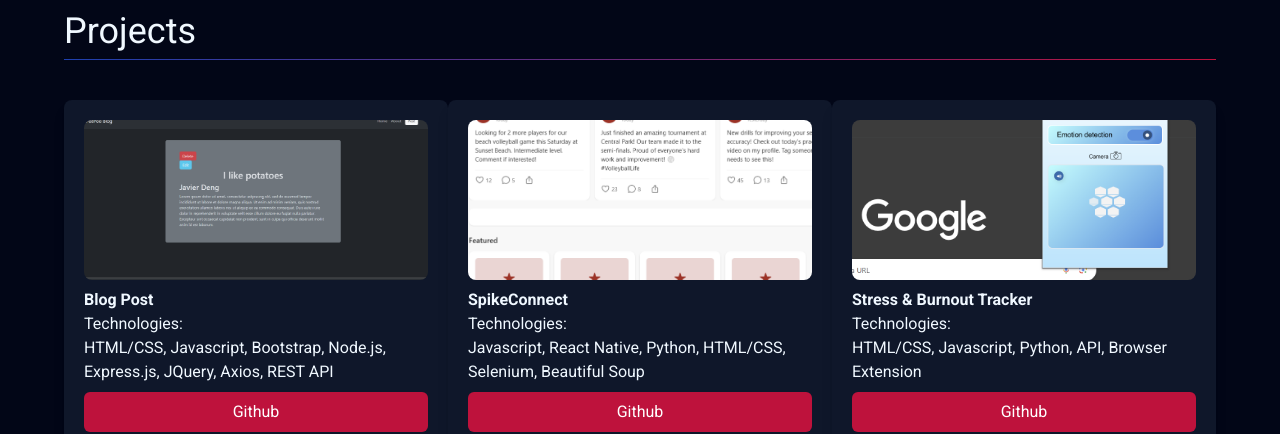
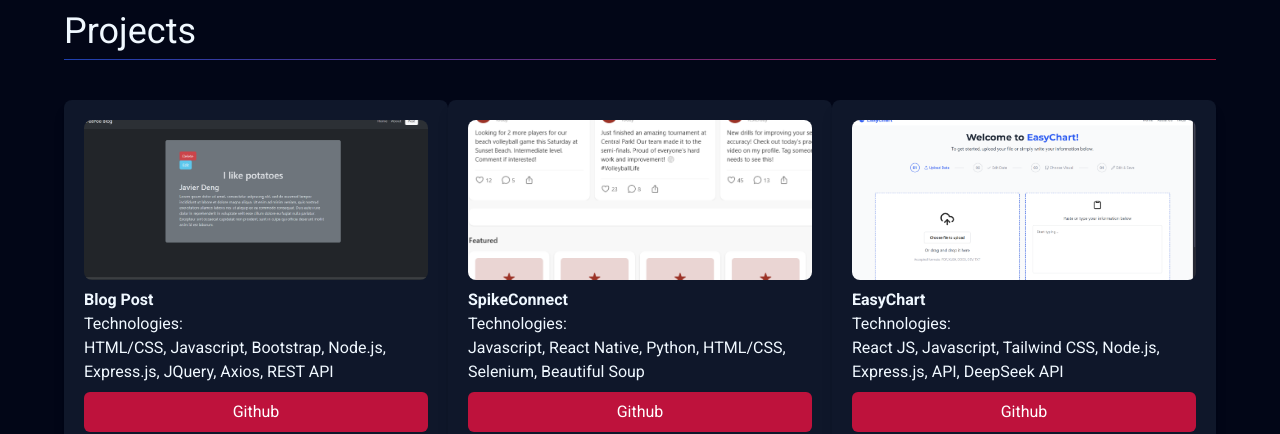
Before and after one commit to DenkuKuro/Portfolio-Website, a React (Vite) app: page / in a window 1280 px wide. Shown: the part 2380-2814 px from the top of the page. Built offline with nearby package versions, Linux system fonts and the light colour scheme.

Commit message:
Changed stree & burnout tracker to easyChart

```diff
--- a/src/assets/index.js
+++ b/src/assets/index.js
@@ -24,6 +24,7 @@
 import jquery from "./jquery-logo.png";
 import express from "./express-js.png";
 import contact_pic from "./contact-pic.png";
+import easyChart from "./easychart.png";
 
 export {
     logo,
@@ -52,4 +53,5 @@
     tailwind,
     express,
     contact_pic,
+    easyChart,
 };
--- a/src/constants/index.js
+++ b/src/constants/index.js
@@ -11,6 +11,7 @@
     jquery,
     tailwind,
     express,
+    easyChart,
  } from "../assets";
 
 
@@ -83,10 +84,10 @@
         tech: " Javascript, React Native, Python, HTML/CSS, Selenium, Beautiful Soup",
     },
     {
-        title: "Stress & Burnout Tracker",
-        link: "https://github.com/DenkuKuro/Mountain-Madness-Project",
-        image: StressBurnout,
-        tech: "HTML/CSS, Javascript, Python, API, Browser Extension",
+        title: "EasyChart",
+        link: "https://github.com/CMPT-276-SUMMER-2025/final-project-5-lakes",
+        image: easyChart,
+        tech: "React JS, Javascript, Tailwind CSS, Node.js, Express.js, API, DeepSeek API",
     },
 ];
 
```
Also changed, not shown: src/assets/easychart.png (added).
